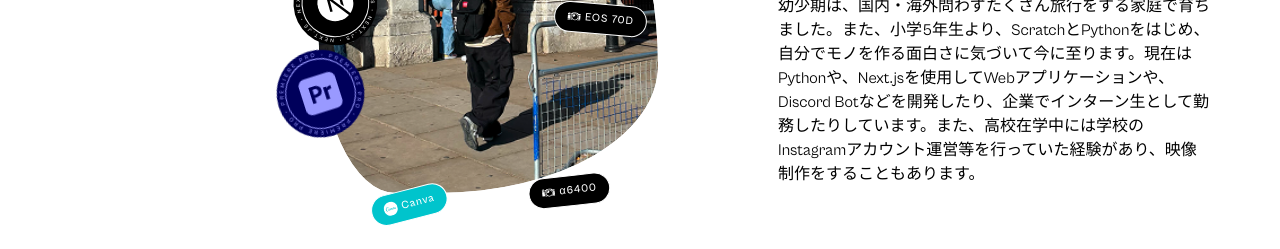
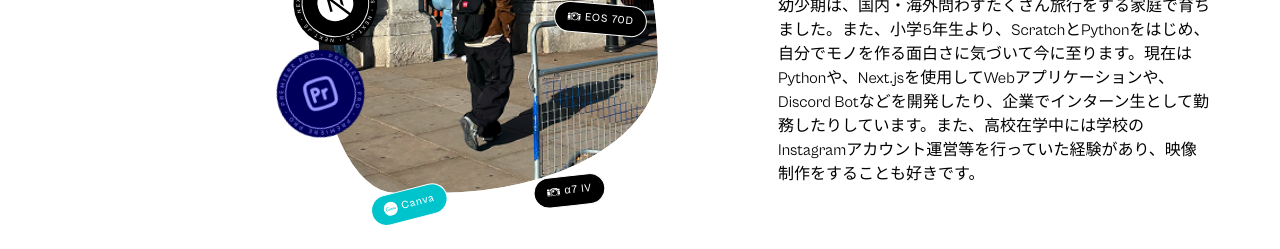
Before and after one commit to T-taku/portfolio, a Next.js app: page / in a window 1280 px wide. Shown: the part 947-1196 px from the top of the page. Built offline with nearby package versions, Linux system fonts and the light colour scheme; no server answers.

Commit message:
Refactor code structure for improved readability and maintainability

```diff
--- a/app/components/About.tsx
+++ b/app/components/About.tsx
@@ -2,7 +2,8 @@
 
 import { useRef, useState, useEffect, type ComponentProps } from "react";
 import { motion } from "motion/react"
-import { SiNextdotjs, SiPython, SiReactrouter, SiAdobepremierepro, SiTailwindcss, SiFigma, SiCanva } from "react-icons/si";
+import { SiNextdotjs, SiPython, SiReactrouter, SiTailwindcss, SiFigma, SiCanva } from "react-icons/si";
+import { TbBrandAdobePremier } from "react-icons/tb";
 import { GiPhotoCamera } from "react-icons/gi";
 import FadeInImage from "./_ui/FadeInImage";
 import IconBadge from "./_ui/IconBadge";
@@ -50,7 +51,7 @@ export default function About() {
       className: "absolute -left-6 bottom-16 h-[68px] w-[68px] lg:-left-10 lg:bottom-20 lg:h-[90px] lg:w-[90px] z-10",
       props: {
         ringText: "PREMIERE PRO",
-        icon: <SiAdobepremierepro className="h-[28px] w-[28px] lg:h-[38px] lg:w-[38px]" />,
+        icon: <TbBrandAdobePremier className="h-[28px] w-[28px] lg:h-[38px] lg:w-[38px]" />,
         outerColor: "#00005B",
         ringStrokeColor: "rgba(153, 153, 255, 0.95)",
         ringTextColor: "#9999FF",
@@ -94,12 +95,12 @@ export default function About() {
       }
     },
     {
-      id: "CameraA6400",
+      id: "CameraA7iv",
       type: "badge",
       className: "absolute left-2/3 -bottom-4 -translate-x-1/2 z-10 lg:left-3/4 lg:-bottom-6",
       props: {
         icon: <GiPhotoCamera className="h-full w-full" />,
-        label: "α6400",
+        label: "α7 IV",
         customColor: "#000000"
       }
     },
@@ -233,7 +234,6 @@ export default function About() {
                   <IconBadge {...item.props} />
                 )}
 
-                {/* ホログラムオーバーレイ (銀色キラキラ) */}
                 <motion.div
                   className="absolute inset-0 h-full w-full rounded-full pointer-events-none"
                   variants={{
@@ -275,7 +275,7 @@ export default function About() {
             transition={{ duration: 1, delay: 0.8, ease: "easeOut" }}
             className="text-[14px] tracking-[5%] lg:text-[16px]"
           >
-            2006年、佐賀県生まれ。広島市立大学 情報科学部 情報工学科在学中。<br />幼少期は、国内・海外問わずたくさん旅行をする家庭で育ちました。また、小学5年生より、ScratchとPythonをはじめ、自分でモノを作る面白さに気づいて今に至ります。現在はPythonや、Next.jsを使用してWebアプリケーションや、Discord Botなどを開発したり、企業でインターン生として勤務したりしています。また、高校在学中には学校のInstagramアカウント運営等を行っていた経験があり、映像制作をすることもあります。
+            2006年、佐賀県生まれ。広島市立大学 情報科学部 情報工学科在学中。<br />幼少期は、国内・海外問わずたくさん旅行をする家庭で育ちました。また、小学5年生より、ScratchとPythonをはじめ、自分でモノを作る面白さに気づいて今に至ります。現在はPythonや、Next.jsを使用してWebアプリケーションや、Discord Botなどを開発したり、企業でインターン生として勤務したりしています。また、高校在学中には学校のInstagramアカウント運営等を行っていた経験があり、映像制作をすることも好きです。
           </motion.p>
         </div>
       </div>
--- a/app/components/_ui/FadeInImage.tsx
+++ b/app/components/_ui/FadeInImage.tsx
@@ -14,8 +14,17 @@ export default function FadeInImage({ delay = 0, ...props }: FadeInImageProps) {
       whileInView={{ opacity: 1, y: 0 }}
       viewport={{ once: true, margin: "-50px" }}
       transition={{ duration: 1.5, ease: "easeOut", delay: delay }}
+      // Prevent long-press/save on mobile and context menu on desktop
+      onContextMenu={(e) => e.preventDefault()}
+      style={{
+        WebkitTouchCallout: "none",
+        WebkitUserSelect: "none",
+        userSelect: "none",
+        WebkitUserDrag: "none",
+      }}
     >
-      <Image {...props} />
+      {/* Disable dragging and rely on wrapper to block context menu / touch callout */}
+      <Image {...props} draggable={false} />
     </motion.div>
   );
 }
```
Also changed, not shown: package.json (+11 -11 lines), 1 other file (tests, documents, lock files or other folders).
